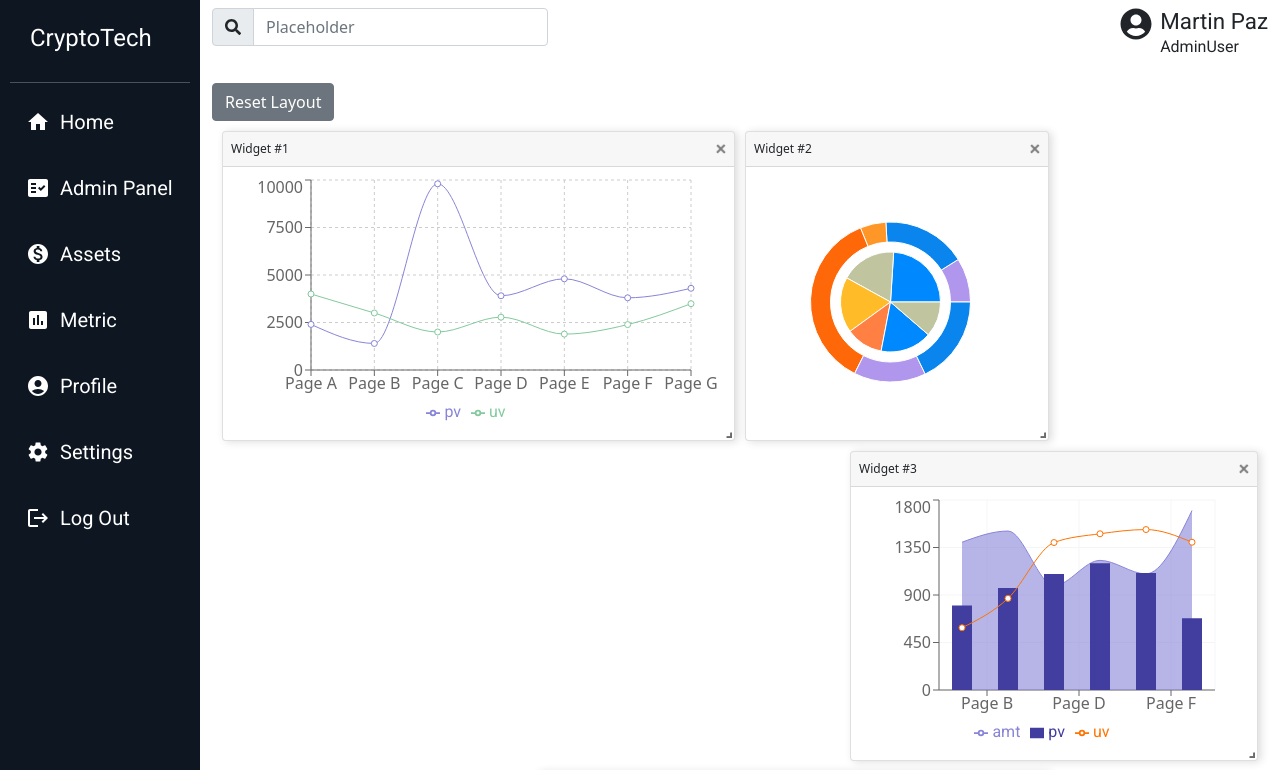
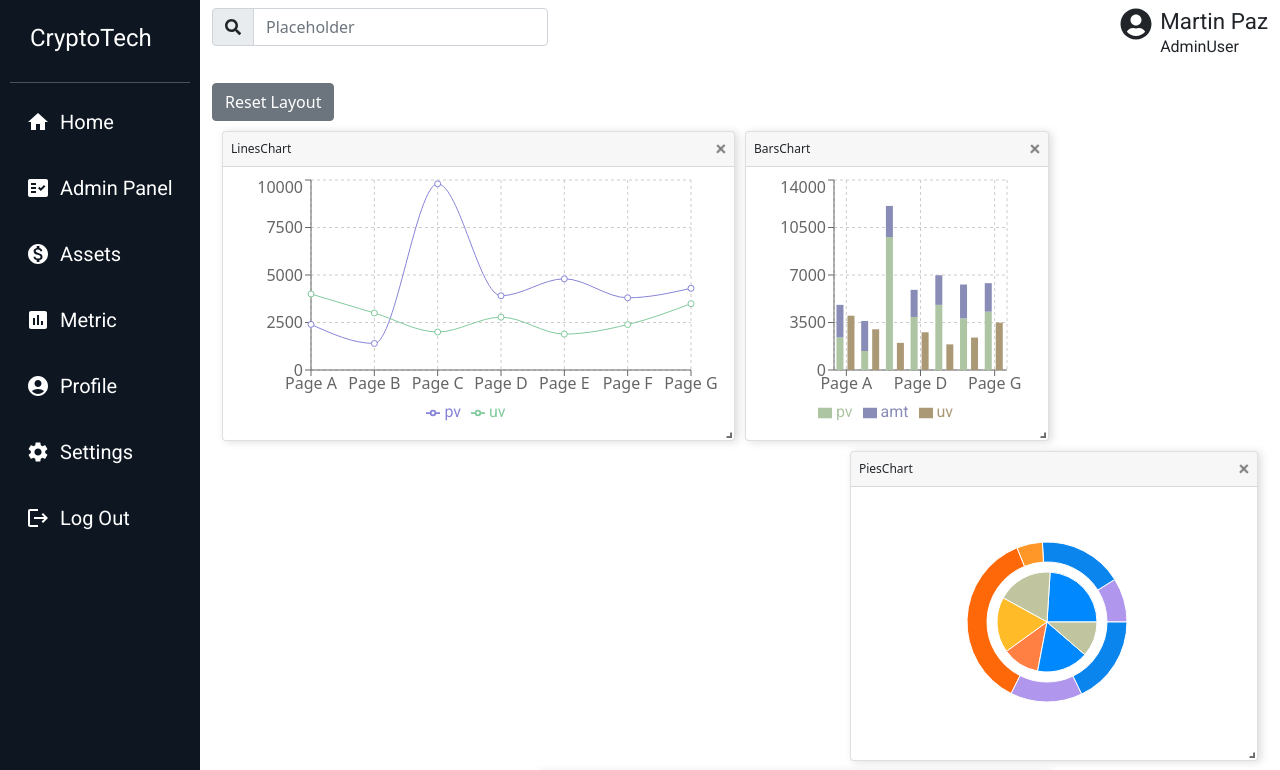
Before and after one commit to No-Country/C2-G27-Front, a React (Create React App) app: page / in a window 1280 px wide. Shown: the top 770 px of the page. Built offline with nearby package versions, Linux system fonts and the light colour scheme.

Commit message:
default layout at json

```diff
--- /dev/null
+++ b/src/Assets/ReactGridLayout/Defaults.json
@@ -0,0 +1,56 @@
+{
+  "home":{
+    "layouts": {
+      "lg":[
+          { "i": "1", "w": 5, "h": 8, "x": 0, "y": 0, "minW": 2, "minH": 6 },
+          { "i": "2", "w": 3, "h": 8, "x": 5, "y": 0, "minW": 2, "minH": 6 },
+          { "i": "3", "w": 4, "h": 8, "x": 8, "y": 1, "minW": 2, "minH": 6 },
+          { "i": "4", "w": 5, "h": 8, "x": 3, "y": 1, "minW": 2, "minH": 6 }
+        ],
+      "md":[
+          { "i": "1", "w": 5, "h": 8, "x": 0, "y": 0, "minW": 2, "minH": 6 },
+          { "i": "2", "w": 3, "h": 8, "x": 5, "y": 0, "minW": 2, "minH": 6 },
+          { "i": "3", "w": 4, "h": 8, "x": 8, "y": 1, "minW": 2, "minH": 6 },
+          { "i": "4", "w": 5, "h": 8, "x": 3, "y": 1, "minW": 2, "minH": 6 }
+      ],
+      "sm":[
+          { "i": "1", "w": 5, "h": 8, "x": 0, "y": 0, "minW": 2, "minH": 6 },
+          { "i": "2", "w": 3, "h": 8, "x": 5, "y": 0, "minW": 2, "minH": 6 },
+          { "i": "3", "w": 4, "h": 8, "x": 8, "y": 1, "minW": 2, "minH": 6 },
+          { "i": "4", "w": 5, "h": 8, "x": 3, "y": 1, "minW": 2, "minH": 6 }
+      ],
+      "xs":[
+          { "i": "1", "w": 5, "h": 8, "x": 0, "y": 0, "minW": 2, "minH": 6 },
+          { "i": "2", "w": 3, "h": 8, "x": 5, "y": 0, "minW": 2, "minH": 6 },
+          { "i": "3", "w": 4, "h": 8, "x": 8, "y": 1, "minW": 2, "minH": 6 },
+          { "i": "4", "w": 5, "h": 8, "x": 3, "y": 1, "minW": 2, "minH": 6 }
+      ],
+      "xxs":[
+          { "i": "1", "w": 5, "h": 8, "x": 0, "y": 0, "minW": 2, "minH": 6 },
+          { "i": "2", "w": 3, "h": 8, "x": 5, "y": 0, "minW": 2, "minH": 6 },
+          { "i": "3", "w": 4, "h": 8, "x": 8, "y": 1, "minW": 2, "minH": 6 },
+          { "i": "4", "w": 5, "h": 8, "x": 3, "y": 1, "minW": 2, "minH": 6 }
+      ]
+    },
+    "widgets":{
+      "key":[
+        1,2,3,4
+      ],
+      "id":[
+        "1","2","3","4"
+      ],
+      "title":[
+        "LinesChart",
+        "BarsChart",
+        "PiesChart",
+        "ComposedsChart"
+      ],
+      "component":[
+        "LinesChart",
+        "BarsChart",
+        "PiesChart",
+        "ComposedsChart"
+      ]
+    }
+  }
+}
--- a/src/Components/Widget.js
+++ b/src/Components/Widget.js
@@ -26,5 +26,5 @@ Widget.propTypes = {
   id: PropTypes.string.isRequired,
   title: PropTypes.string.isRequired,
   onRemoveItem: PropTypes.func,
-  component: PropTypes.element
+  component: PropTypes.element.isRequired
 }
--- a/src/Components/WidgetsBoard.js
+++ b/src/Components/WidgetsBoard.js
@@ -15,7 +15,13 @@ import ComposedsChart from './ComposedsChart';
 const ResponsiveReactGridLayout = WidthProvider(Responsive);
 export default function WidgetsBoard (props) {
   const {defaults} = props;
-  const [layouts, setLayouts] = useState(defaults);
+  const [layouts, setLayouts] = useState(defaults.layouts);
+  const widgets = {
+    "BarsChart":BarsChart,
+    "PiesChart":PiesChart,
+    "LinesChart":LinesChart,
+    "ComposedsChart":ComposedsChart
+  } ;
 
   return (
       <div>
@@ -30,47 +36,43 @@ export default function WidgetsBoard (props) {
           }
         >
           <div
-            key='1'
+            key={defaults.widgets.key[0]}
             className="widget"
             >
               <Widget
-              id='1'
-              title='Widget #1'
-             /*  onRemoveItem={onRemoveItem} */
-              component={LinesChart} />
+                id={defaults.widgets.id[0]}
+                title={defaults.widgets.title[0]}
+                component={widgets[defaults.widgets.component[0]]} />
             </div>
 
             <div
-            key='2'
+            key={defaults.widgets.key[1]}
             className="widget"
             >
               <Widget
-              id='2'
-              title='Widget #2'
-             /*  onRemoveItem={onRemoveItem} */
-              component={PiesChart} />
+                id={defaults.widgets.id[1]}
+                title={defaults.widgets.title[1]}
+                component={widgets[defaults.widgets.component[1]]} />
             </div>
 
             <div
-            key='3'
+            key={defaults.widgets.key[2]}
             className="widget"
             >
               <Widget
-              id='3'
-              title='Widget #3'
-              /* onRemoveItem={onRemoveItem} */
-              component={ComposedsChart} />
+                id={defaults.widgets.id[2]}
+                title={defaults.widgets.title[2]}
+                component={widgets[defaults.widgets.component[2]]} />
             </div>
 
             <div
-            key='4'
+            key={defaults.widgets.key[3]}
             className="widget"
             >
               <Widget
-              id='4'
-              title='Widget #4'
-             /*  onRemoveItem={onRemoveItem} */
-              component={BarsChart} />
+                id={defaults.widgets.id[3]}
+                title={defaults.widgets.title[3]}
+                component={widgets[defaults.widgets.component[3]]} />
             </div>
 
         </ResponsiveReactGridLayout>
--- a/src/Pages/Home.js
+++ b/src/Pages/Home.js
@@ -1,52 +1,16 @@
 /* eslint-disable no-console */
 import React from 'react';
 import { Col, Container, Row } from 'reactstrap';
-import { useLocation } from 'react-router-dom';
 import Footer from '../Components/FooterDash';
 import WidgetsBoard from '../Components/WidgetsBoard';
 import SearchBar from '../Components/SearchBar';
 import UserCard from '../Components/UserCard';
 import NavBarResponsive from '../Components/NavBarResponsive';
+import Defaults from '../Assets/ReactGridLayout/Defaults.json';
 
 export default function Home() {
-  const location = useLocation();
-  const homeDefaults = {
-
-      lg:[
-        { i: "1", w: 5, h: 8, x: 0, y: 0, minW: 2, minH: 6 },
-        { i: "2", w: 3, h: 8, x: 5, y: 0, minW: 2, minH: 6 },
-        { i: "3", w: 4, h: 8, x: 8, y: 1, minW: 2, minH: 6 },
-        { i: "4", w: 5, h: 8, x: 3, y: 1, minW: 2, minH: 6 },
-      ],
-      md:[
-        { i: "1", w: 5, h: 8, x: 0, y: 0, minW: 2, minH: 6 },
-        { i: "2", w: 3, h: 8, x: 5, y: 0, minW: 2, minH: 6 },
-        { i: "3", w: 4, h: 8, x: 8, y: 1, minW: 2, minH: 6 },
-        { i: "4", w: 5, h: 8, x: 3, y: 1, minW: 2, minH: 6 },
-      ],
-      sm:[
-        { i: "1", w: 5, h: 8, x: 0, y: 0, minW: 2, minH: 6 },
-        { i: "2", w: 3, h: 8, x: 5, y: 0, minW: 2, minH: 6 },
-        { i: "3", w: 4, h: 8, x: 8, y: 1, minW: 2, minH: 6 },
-        { i: "4", w: 5, h: 8, x: 3, y: 1, minW: 2, minH: 6 },
-      ],
-      xs:[
-        { i: "1", w: 5, h: 8, x: 0, y: 0, minW: 2, minH: 6 },
-        { i: "2", w: 3, h: 8, x: 5, y: 0, minW: 2, minH: 6 },
-        { i: "3", w: 4, h: 8, x: 8, y: 1, minW: 2, minH: 6 },
-        { i: "4", w: 5, h: 8, x: 3, y: 1, minW: 2, minH: 6 },
-      ],
-      xxs:[
-        { i: "1", w: 5, h: 8, x: 0, y: 0, minW: 2, minH: 6 },
-        { i: "2", w: 3, h: 8, x: 5, y: 0, minW: 2, minH: 6 },
-        { i: "3", w: 4, h: 8, x: 8, y: 1, minW: 2, minH: 6 },
-        { i: "4", w: 5, h: 8, x: 3, y: 1, minW: 2, minH: 6 },
-      ]
-
-  };
-
-  console.log(location);
-  return (
+  const homeDefaults = Defaults.home;
+return (
     <div style={{width:'100%', minHeight:'100vh'}}>
       <NavBarResponsive />
       <Container>
```
Lines whose indentation alone changed are shown as unchanged.
